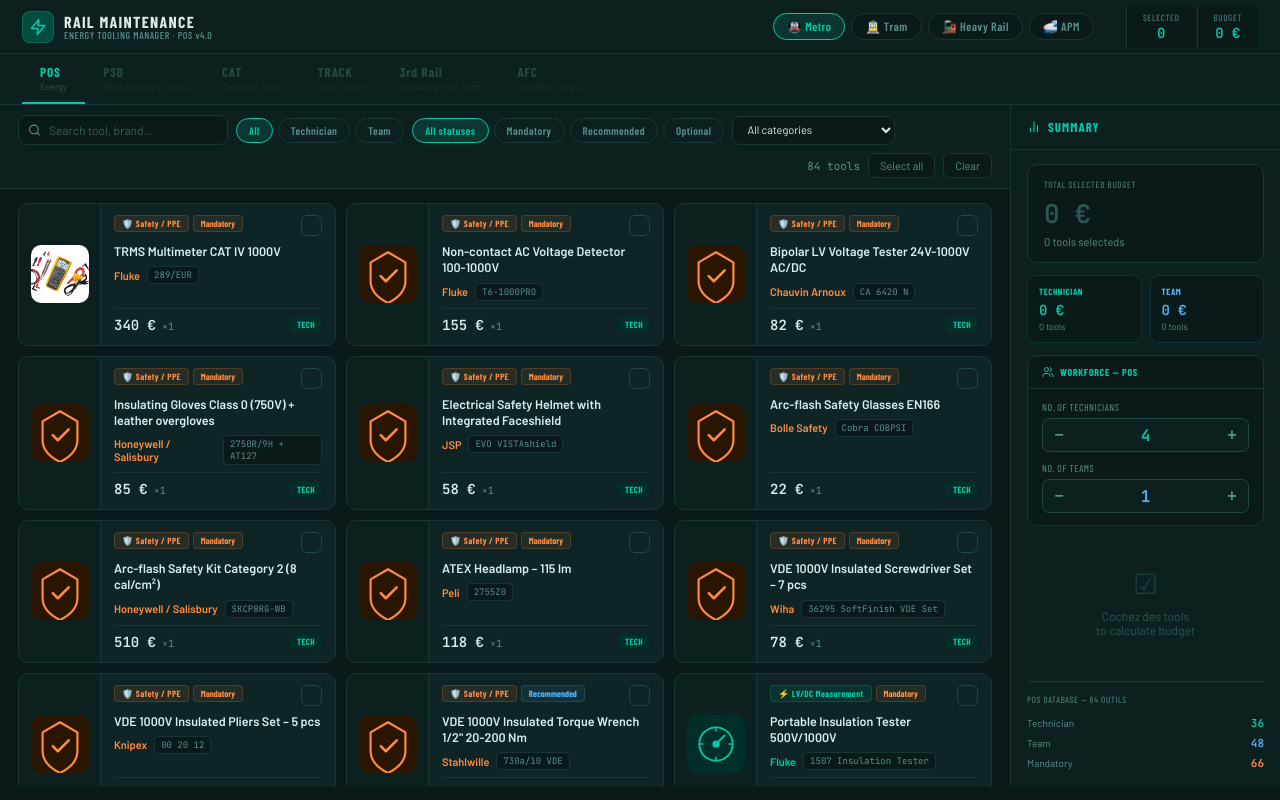
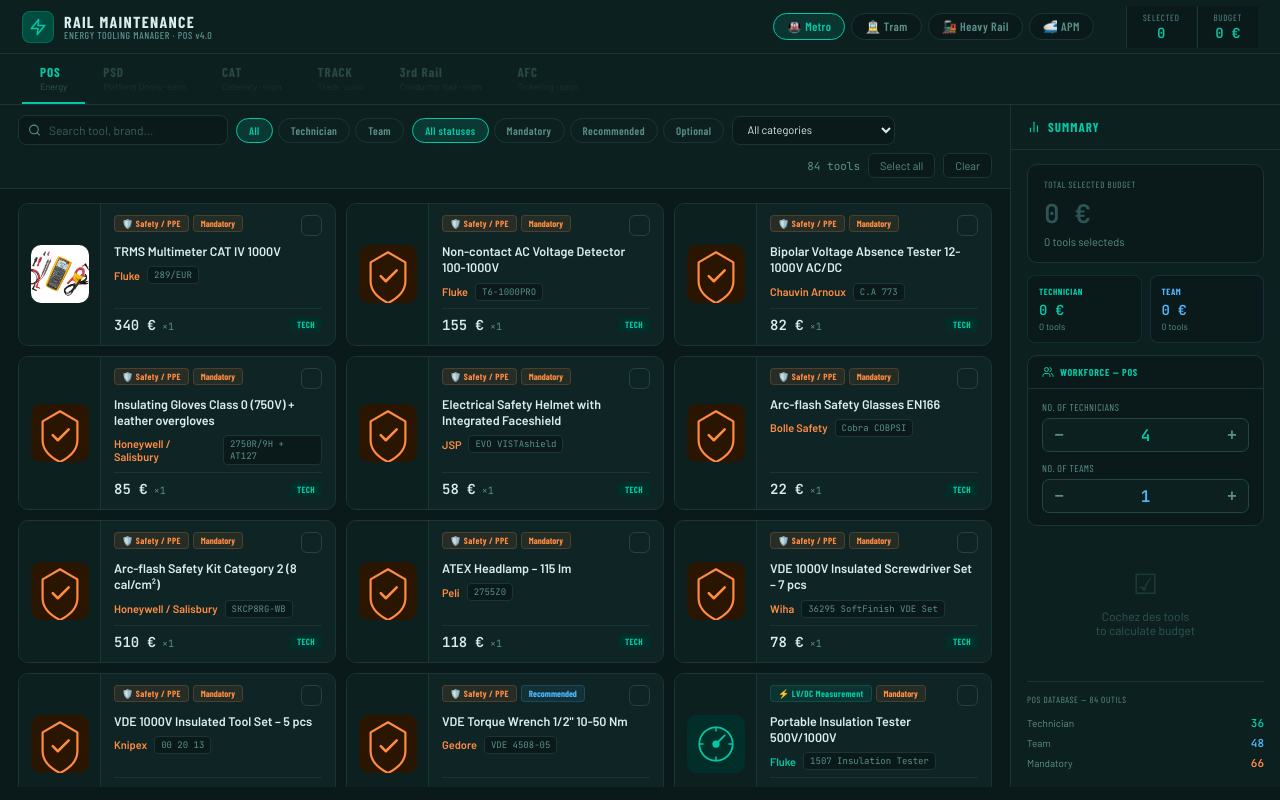
Before and after one commit to medboudia130278/Tools-simulator, a React (Vite) app: page / in a window 1280 px wide. Built offline with nearby package versions, Linux system fonts and the light colour scheme; a web font is replaced by a local one.

Commit message:
Refresh more low-voltage and cable tooling references

```diff
--- a/railway_tooling.jsx
+++ b/railway_tooling.jsx
@@ -86,15 +86,15 @@
 const RAW = [
   ['t01','T','EPI','TRMS Multimeter CAT IV 1000V','Fluke','289/EUR','LV / DC Traction','CAT IV 1000V – IEC 61010','OB',1,340,'Annual (calibration)','Integrated data logger. AC/DC measurements: voltage, current, resistance, continuity. Absolute field reference.','https://www.fluke.com/fr-fr/produit/multimetres/multimetres-numeriques/fluke-289'],
   ['t02','T','EPI','Non-contact AC Voltage Detector 100-1000V','Fluke','T6-1000PRO','LV','CAT IV 1000V','OB',1,155,'Annual','Non-contact measurement, no leads required. Essential LV safety. Instant detection before any approach.','https://www.fluke.com/fr-fr/produit/testeurs-electriques/testeurs-tension/fluke-t6-1000-pro'],
-  ['t03','T','EPI','Bipolar LV Voltage Tester 24V-1000V AC/DC','Chauvin Arnoux','CA 6420 N','LV / DC Traction','CAT IV 1000V – NF EN 61243-3','OB',1,82,'Annual','Compliant with NF EN 61243-3. Audible whistle. Mandatory before any intervention.','https://www.chauvin-arnoux.com/fr/produits/category/detecteurs/ca-6420n'],
+  ['t03','T','EPI','Bipolar Voltage Absence Tester 12-1000V AC/DC','Chauvin Arnoux','C.A 773','LV / DC Traction','CAT IV 1000V – IEC 61243-3','OB',1,82,'Annual','Official Chauvin Arnoux VAT reference for low-voltage absence-of-voltage checks in harsh industrial and railway environments.','https://www.chauvin-arnoux.com/sites/default/files/D00VHU49.PDF'],
   ['t04','T','EPI','Insulating Gloves Class 0 (750V) + leather overgloves','Honeywell / Salisbury','2750R/9H + AT127','LV / DC Traction','Classe 0 – IEC 60903','OB',1,85,'6 months (dielectric test)','Replace after dielectric test failure or damage. Store in provided case.','https://www.salisburybyhoneywell.com/en/products/electrical-safety-gloves'],
   ['t05','T','EPI','Electrical Safety Helmet with Integrated Faceshield','JSP','EVO VISTAshield','All domains','EN 397 – EN 50365 – EN 166','OB',1,58,'3 years','Integrated faceshield helmet with low-voltage electrical insulation performance and better face coverage than the previous link.','https://www.jspsafety.com/products/PPE/Head-Protection/EN-397-industrial-Safety-Helmets/VAR-AMC170-007-F00_EVO-ViSTAshield-Safety-Helmet-with-integrated-Faceshield'],
   ['t06','T','EPI','Arc-flash Safety Glasses EN166','Bolle Safety','Cobra COBPSI','All domains','EN 166 / EN 170','OB',1,22,'1 year','Anti-scratch, anti-fog. Systematic use during all interventions.','https://www.bollesafety.com/fr/lunettes-de-securite/cobra'],
   ['t07','T','EPI','Arc-flash Safety Kit Category 2 (8 cal/cm²)','Honeywell / Salisbury','SKCP8RG-WB','All domains','NFPA 70E – ASTM F1506','OB',1,510,'3 years or after arc event','Current official kit page for coat + pants + PrismShield faceshield + hard hat. More realistic replacement than the obsolete AGF40KIT link.','https://www.salisburyonline.com/product/384/salisbury-safety-kit-8-cal-coat-pant-as1000-prismshield-faceshield-skcp8rg-wb'],
   ['t08','T','EPI','ATEX Headlamp – 115 lm','Peli','2755Z0','All domains','ATEX Zone 0 – IP54','OB',1,118,'Annual (battery)','Current official intrinsically safe headlamp page. Suitable for hazardous environments and easier to source than the obsolete PIXA 3 ATEX reference.','https://www.peli.com/es/en/product/flashlights/headlamp/2755z0/'],
   ['t09','T','EPI','VDE 1000V Insulated Screwdriver Set – 7 pcs','Wiha','36295 SoftFinish VDE Set','LV','VDE – IEC 60900 – 1000V AC','OB',1,78,'Annual (visual inspection)','Bi-material handles. Compliant with DIN VDE 0680. Tested to 10kV.','https://www.wiha.com/fr-fr/outillage/tournevis/tournevis-vde/softfinish-vde/36295'],
-  ['t10','T','EPI','VDE 1000V Insulated Pliers Set – 5 pcs','Knipex','00 20 12','LV','VDE – IEC 60900 – 1000V AC','OB',1,145,'Annual (visual inspection)','Bi-material sleeves tested to 10kV. Market-leading reference.','https://www.knipex.com/index.php?cl=details&artNum=002012'],
-  ['t11','T','EPI','VDE 1000V Insulated Torque Wrench 1/2" 20-200 Nm','Stahlwille','730a/10 VDE','LV','VDE – IEC 60900','RC',1,210,'Annual (calibration)','For electrical bolted connections. Supplied with calibration certificate.','https://www.stahlwille.de/fr-FR/produits/cles-dynamometriques/cles-dynamometriques-vde'],
+  ['t10','T','EPI','VDE 1000V Insulated Tool Set – 5 pcs','Knipex','00 20 13','LV','DIN EN/IEC 60900 – 1000V AC','OB',1,145,'Annual (visual inspection)','Official KNIPEX 5-piece VDE set combining insulated pliers and screwdrivers for standard low-voltage work.','https://www.knipex.com/products/tool-kits/tool-kits/tool-kits/002013'],
+  ['t11','T','EPI','VDE Torque Wrench 1/2" 10-50 Nm','Gedore','VDE 4508-05','LV','DIN EN ISO 6789-2 / IEC 60900','RC',1,325,'Annual (calibration)','Official GEDORE insulated torque wrench page for controlled tightening on live components up to 1000 V.','https://www.gedore.com/en-at/products/torque-tools/torque-wrenches--accessories/torque-wrenches%2C-releasing-for-sockets/vde-4508-vde-torque-wrench/vde-4508-05---3079066'],
   ['t12','T','MBTDC','Portable Insulation Tester 500V/1000V','Fluke','1507 Insulation Tester','DC Auxiliaries 24-110V / LV','IEC 61557-2 – CAT IV 600V','OB',1,310,'Annual (calibration)','Daily use: insulation testing of 24VDC control circuits. Lighter than team MIT525.','https://www.fluke.com/fr-fr/produit/testeurs-isolement/fluke-1507'],
   ['t13','T','MBTDC','RCD Tester + Fault Loop Impedance','Fluke','1664 FC Multifunction','LV / Auxiliaries 400V','IEC 61557 – IEC 60364','OB',1,580,'Annual (calibration)','RCD test 10-500mA, fault loop impedance. Mandatory before 400V commissioning.','https://www.fluke.com/fr-fr/produit/testeurs-installation-electrique/fluke-1664-fc'],
   ['t14','T','MBTDC','Loop Impedance / Installation Tester NF C 15-100','Metrel','MI 3102H BT EurotestXE 2.5 kV','LV / Auxiliaries 400V','IEC 61557 – NF C 15-100','RC',1,420,'Annual (calibration)','Current official Metrel page for a Eurotest platform still suited to installation testing, loop impedance and higher-voltage insulation checks.','https://www.metrel.si/en/shop/EIS/multifunctional-testers/mi-3102h-bt.html'],
@@ -112,7 +112,7 @@
   ['t26','T','OUTILS','Permanent Industrial Markers oil/heat resistant – pack 3','Edding','8300 Industry Permanent Marker','All domains','–','OB',3,5.5,'Consumable','Black, red, blue. Industrial marker for oily/dusty surfaces, heat resistant up to 300°C.','https://www.edding.com/en-us/products/edding-8300-industry-permanent-marker/'],
   ['t27','T','OUTILS','Rechargeable Work Light 500 lm magnet IP65','Scangrip','UNIFORM 03.6208','All domains','IP65 – EN 13032-1','OB',1,55,'Annual (battery)','Portable inspection/work light with integrated magnet, hook and adjustable output up to 500 lm. Replaces the obsolete FLEX WEAR link.','https://www.scangrip.com/fr-fr/boutique/lampes-de-travail/03-6208-uniform'],
   ['t28','T','OUTILS','Cordless Drill/Driver 18V + case + 2 batteries','Bosch','GSR 18V-55 Professional','All domains','–','OB',1,175,'Replace if defective','Official Bosch product page for the 18V drill/driver used for terminal blocks, cabinet covers and light cable tray work.','https://www.bosch-professional.com/fr/fr/products/gsr-18v-55-06019H5200'],
-  ['t29','T','CABLE','Manual Hydraulic Crimping Tool 6-240mm²','Klauke','K05 / EK60L','LV / DC Traction','EN 61238-1','OB',1,185,'2 years','Hexagonal or round die. Traction and auxiliary cable terminations.','https://www.klauke.com/fr/produits/outils-a-sertir/presses-a-sertir-manuelles'],
+  ['t29','T','CABLE','Hand-operated Hydraulic Crimping Tool 10-240mm²','Klauke','HK 60 VP','LV / DC Traction','EN 61238-1','OB',1,895,'2 years','Official Klauke hydraulic crimping tool page for cable lugs and connectors up to 240 mm² without interchangeable dies.','https://www.klauke.com/bh/en/ek-60-ft-hand-operated-hydraulic-crimping-tool-10-240-mm'],
   ['t30','T','CABLE','Automatic Wire Stripper 0.2-6mm²','Jokari','SECURA 2K 20100','LV / DC','–','OB',1,42,'Replace when worn','Current official JOKARI automatic stripper page for 0.2 to 6.0 mm² conductors. More reliable than the old T-Stripper Vario link.','https://jokari.de/en/SECURA-2K-2.htm'],
   ['t31','T','CABLE','Cable Jacket Knife for round cables 8-28 mm','Jokari','Cable Knife No. 28G Standard','BT / HTA','–','OB',1,32,'Replace when worn','Current official JOKARI cable knife page for round cable sheaths and longitudinal cuts without damaging inner conductors.','https://jokari.de/en/products/detail/cable-knife-no-28g-standard'],
   ['t32','T','CABLE','Portable Cable Label Printer P-touch Bluetooth','Brother','PT-E310BTVP','All domains','–','RC',1,68,'Battery replacement','Official current Brother product page for the portable industrial Bluetooth labeller used for cable and terminal marking.','https://store.brother.fr/appareils/imprimantes-d-etiquettes/p-touch/pt/pte310btvp'],
```
